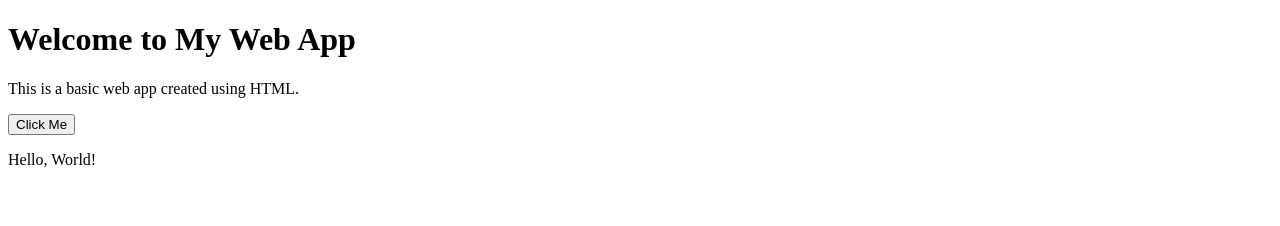
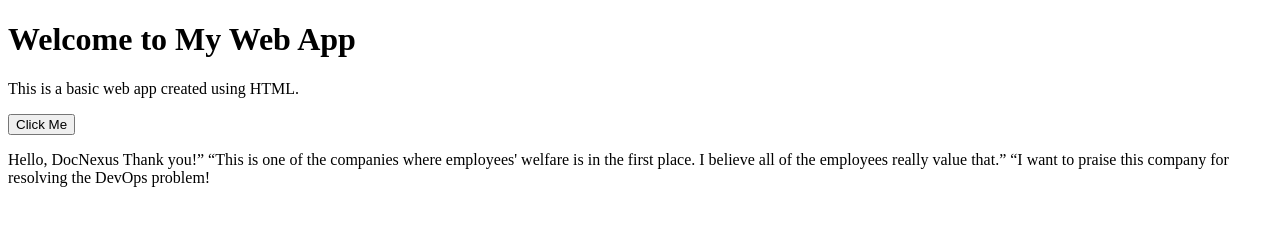
Before and after one commit to Atanub707/Web-App, a plain HTML site: page index.html in a window 1280 px wide. Both pictures are taken after a click on the button "Click Me". Drawn offline with Linux system fonts and the light colour scheme.

Commit message:
Update index.html

```diff
--- a/index.html
+++ b/index.html
@@ -22,7 +22,7 @@
 
     <script>
         function displayMessage() {
-            document.getElementById("message").innerHTML = "Hello, World!";
+            document.getElementById("message").innerHTML = "Hello, DocNexus Thank you!” “This is one of the companies where employees' welfare is in the first place. I believe all of the employees really value that.” “I want to praise this company for resolving the DevOps problem!";
         }
     </script>
 </body>
```
